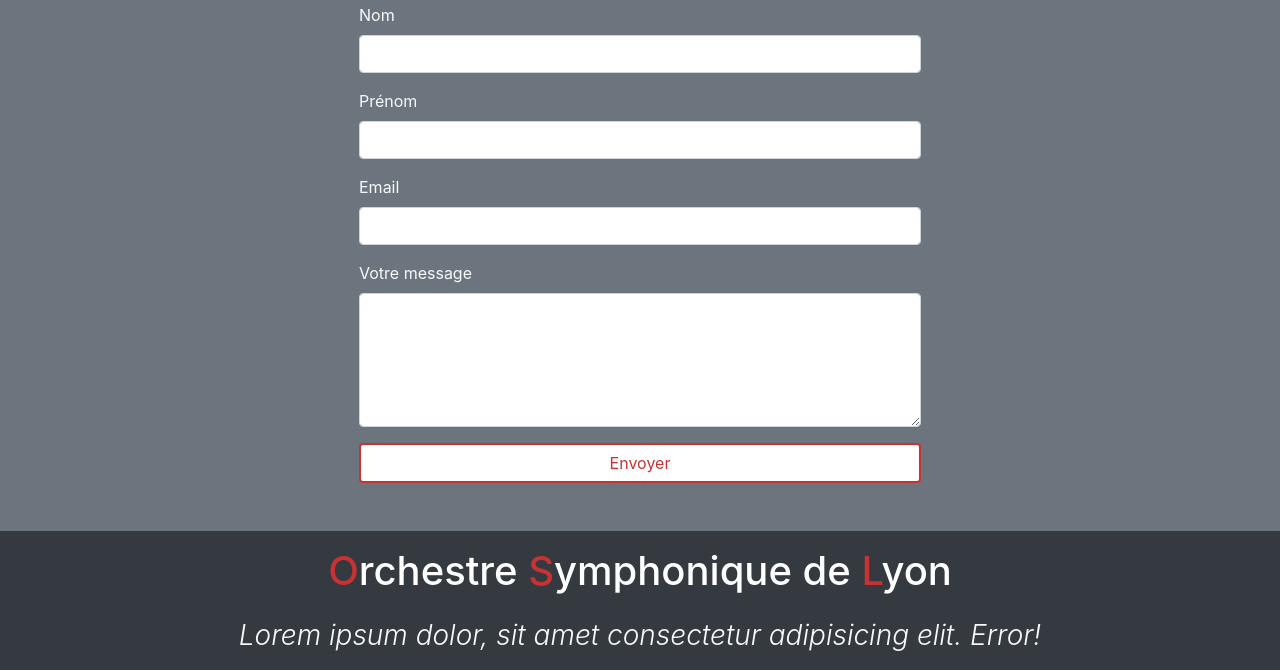
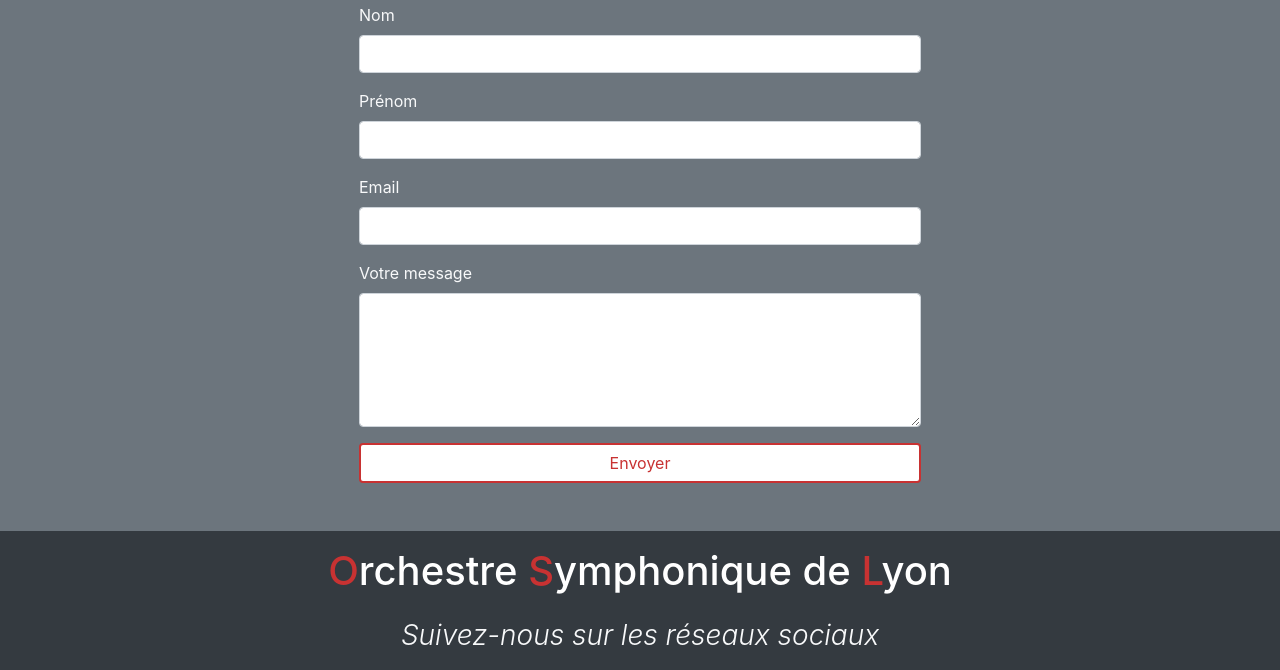
Before and after one commit to julien-castillo/Evaluation-1, a plain HTML site: page index.html in a window 1280 px wide. Shown: the part 2750-3420 px from the top of the page. Drawn offline with nearby package versions, Linux system fonts and the light colour scheme.

Commit message:
Modification footer + CSS

```diff
--- a/index.html
+++ b/index.html
@@ -286,7 +286,7 @@
       <div class="row">
         <div class="col text-center">
           <h1 class="text-white p-3"><span class="initial">O</span>rchestre <span class="initial">S</span>ymphonique de <span class="initial">L</span>yon</h1>
-          <h3 class="text-light font-weight-light font-italic mb-3">Lorem ipsum dolor, sit amet consectetur adipisicing elit. Error!</h3>
+          <h3 class="text-light font-weight-light font-italic mb-3">Suivez-nous sur les réseaux sociaux</h3>
           <div class="py-2">
             <a href="#"><i class="fab fa-facebook-square fa-2x text-primary mx-3"></i></a>
             <a href="#"><i class="fab fa-twitter fa-2x text-info mx-3"></i></a>
```
